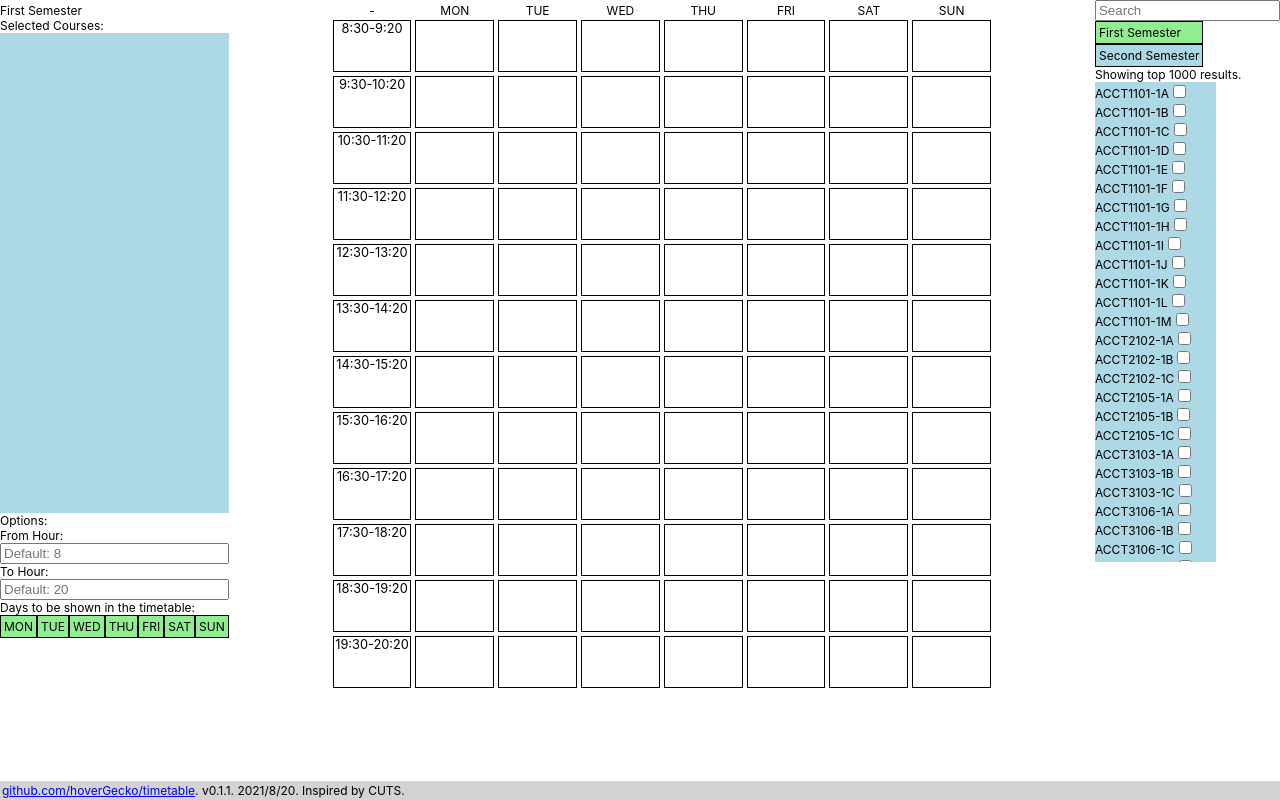
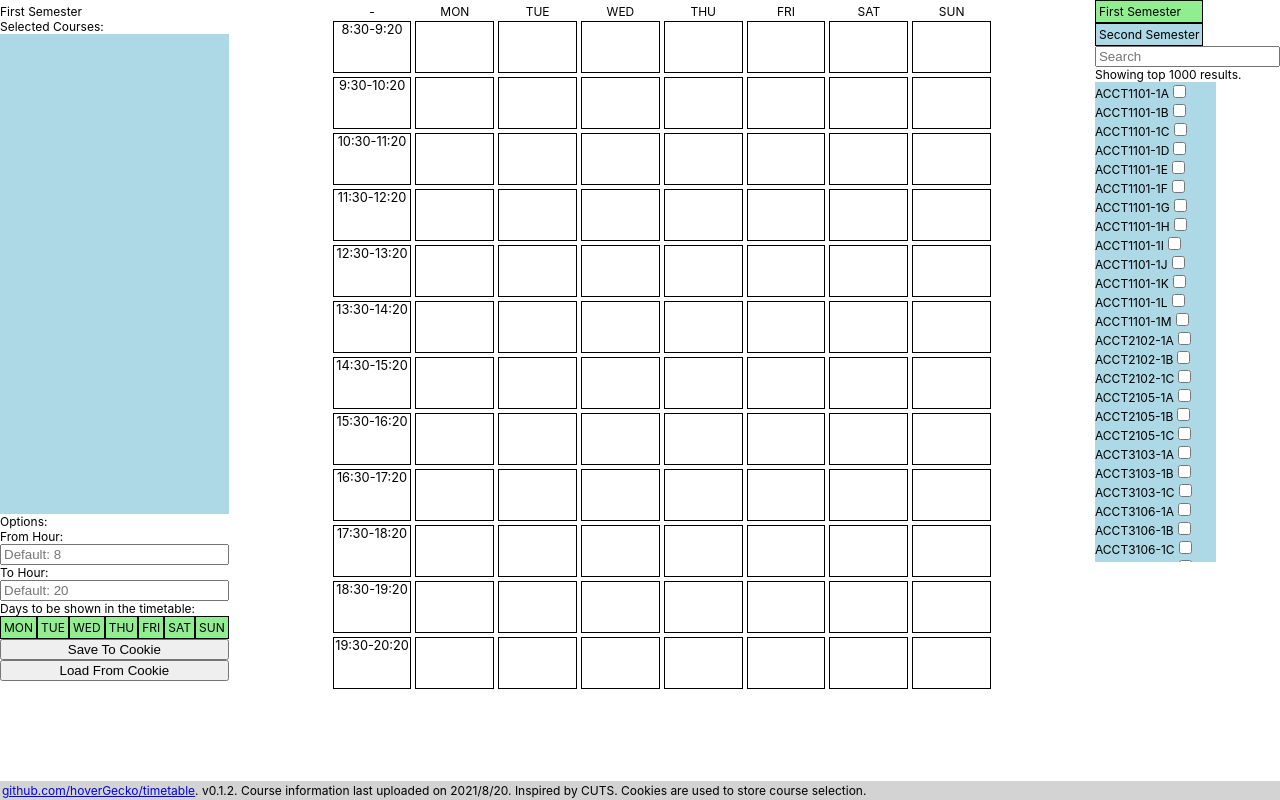
Before and after one commit to hoverGecko/timetable, a React (Create React App) app: page / in a window 1280 px wide. Built offline with nearby package versions, Linux system fonts and the light colour scheme.

Commit message:
Add files via upload

```diff
--- a/package.json
+++ b/package.json
@@ -1,7 +1,7 @@
 {
   "homepage": "https://hovergecko.github.io/timetable/",
   "name": "timetable",
-  "version": "0.1.1",
+  "version": "0.1.2",
   "private": true,
   "dependencies": {
     "@testing-library/jest-dom": "^5.14.1",
--- a/public/index.html
+++ b/public/index.html
@@ -22,7 +22,7 @@
       work correctly both with client-side routing and a non-root public URL.
       Learn how to configure a non-root public URL by running `npm run build`.
     -->
-    <title>hku-timetable</title>
+    <title>timetable</title>
   </head>
   <body>
     <noscript>You need to enable JavaScript to run this app.</noscript>
--- a/src/App.js
+++ b/src/App.js
@@ -10,6 +10,8 @@ function App() {
   const [shownDays, setShownDays] = useState([true, true, true, true, true, true, true]);
   const [fromTime, setFromTime] = useState(8);
   const [toTime, setToTime] = useState(20);
+  const version = "v0.1.2";
+  const lastUploaded = "2021/8/20";
   // useEffect(() => console.log(selectedCourses));
   return (
     <div className="App">
@@ -18,7 +20,7 @@ function App() {
         <Timetable fromTime={fromTime} toTime={toTime} shownDays={shownDays} sem={sem} selectedCourses={selectedCourses} />
         <CourseSelector sem={sem} setSem={setSem} selectedCourses={selectedCourses} setSelectedCourses={setSelectedCourses} />
       </div>
-      <BottomBar />
+      <BottomBar version={version} lastUploaded={lastUploaded} />
     </div>
   );
 }
--- a/src/components/BottomBar.js
+++ b/src/components/BottomBar.js
@@ -1,7 +1,7 @@
-const BottomBar = () => {
+const BottomBar = ({version, lastUploaded}) => {
     return (
         <div className="BottomBar">
-            <a href="https://github.com/hoverGecko/timetable">github.com/hoverGecko/timetable</a>. v0.1.1. 2021/8/20. Inspired by CUTS.
+            <a href="https://github.com/hoverGecko/timetable">github.com/hoverGecko/timetable</a>. {version}. Course information last uploaded on {lastUploaded}. Inspired by CUTS. Cookies are used to store course selection.
         </div>
     );
 }
--- a/src/components/CourseSelector/CourseSelector.js
+++ b/src/components/CourseSelector/CourseSelector.js
@@ -16,8 +16,8 @@ const CourseSelector = ({sem, setSem, selectedCourses, setSelectedCourses}) => {
     const searchRes = Object.keys(courses[sem]).sort().filter(id => fitSearch(searchTerm.toUpperCase(), id))
     return (
         <div className="CourseSelector">
+            <SemSelector sem={sem} setSem={setSem} />
             <SearchBar searchTerm={searchTerm} setSearchTerm={setSearchTerm} />
-            <SemSelector sem={sem} setSem={setSem} />
             <div className="ShowingTopResults">{searchRes.length > maxEntries ? "Showing top " + maxEntries  + " results." : "Showing all " + searchRes.length + " results."}</div>
             <div className="Courses">
                 {
--- a/src/components/CourseSelector/Options.js
+++ b/src/components/CourseSelector/Options.js
@@ -1,4 +1,4 @@
-const Options = ({shownDays, setShownDays, setFromTime, setToTime}) => {
+const Options = ({selectedCourses, setSelectedCourses, shownDays, setShownDays, setFromTime, setToTime}) => {
     const days = ["MON", "TUE", "WED", "THU", "FRI", "SAT", "SUN"];
     const SetShownDaysBox = ({shownDays, setShownDays, dayInd}) => {
         const toggleDay = event => {
@@ -19,6 +19,24 @@ const Options = ({shownDays, setShownDays, setFromTime, setToTime}) => {
         if (t < 0) t = 0;
         if (t > 23) t = 23;
         setTime(t);
+    }
+    const saveToCookie = () => {
+        let selectedCoursesStrings = selectedCourses.map(semCourses => semCourses.join(','));
+        document.cookie = "firstSemCourses=" + selectedCoursesStrings[0] + ";SameSite=Strict;path=/;";
+        document.cookie = "secondSemCourses=" + selectedCoursesStrings[1] + ";SameSite=Strict;path=/;";
+        document.cookie = "summerSemCourses=" + selectedCoursesStrings[2] + ";SameSite=Strict;path=/;";
+    }
+    const loadFromCookie = () => {
+        let cookies = document.cookie.split("; ");
+        if (cookies.length < 3) return;
+        let savedCourses = {};
+        cookies.forEach(cookieString => {
+            let [semester, coursesString] = cookieString.split('=');
+            let courses = coursesString.split(',');
+            savedCourses[semester] = courses;
+        });
+        console.log(savedCourses);
+        setSelectedCourses([savedCourses["firstSemCourses"], savedCourses["secondSemCourses"], savedCourses["summerSemCourses"]]);
     }
     return (
         <div className="Options">
@@ -43,6 +61,8 @@ const Options = ({shownDays, setShownDays, setFromTime, setToTime}) => {
             <div className="SetShownDays">
                 {days.map((_, ind) => <SetShownDaysBox shownDays={shownDays} setShownDays={setShownDays} dayInd={ind} />)}
             </div>
+            <button className="SaveLoad" onClick={saveToCookie}>Save To Cookie</button>
+            <button className="SaveLoad" onClick={loadFromCookie}>Load From Cookie</button>
         </div>
     );
 }
--- a/src/components/CourseSelector/SelectedCourses.js
+++ b/src/components/CourseSelector/SelectedCourses.js
@@ -9,7 +9,7 @@ const SelectedCourses = ({shownDays, setShownDays, setFromTime, setToTime, sem,
             <div className="Courses">
                 {selectedCourses[sem].map((id, ind) => <Course key={id + ind} id={id} sem={sem} selectedCourses={selectedCourses} setSelectedCourses={setSelectedCourses} withCheckBox={false}/>)}
             </div>
-            <Options shownDays={shownDays} setShownDays={setShownDays} setFromTime={setFromTime} setToTime={setToTime} />
+            <Options selectedCourses={selectedCourses} setSelectedCourses={setSelectedCourses} shownDays={shownDays} setShownDays={setShownDays} setFromTime={setFromTime} setToTime={setToTime} />
         </div>
     );
 }
```
Also changed, not shown: 1 other file (tests, documents, lock files or other folders).
